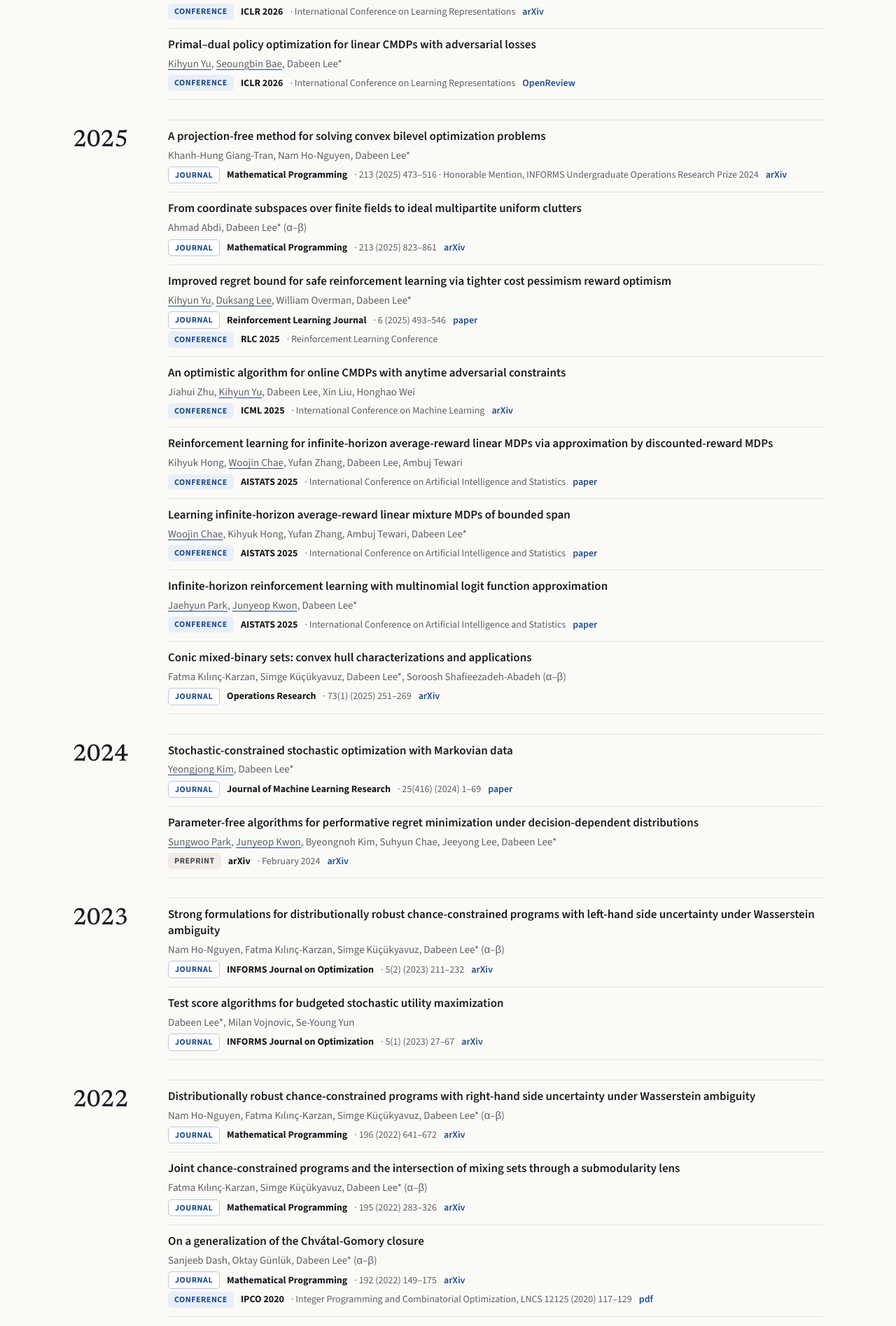
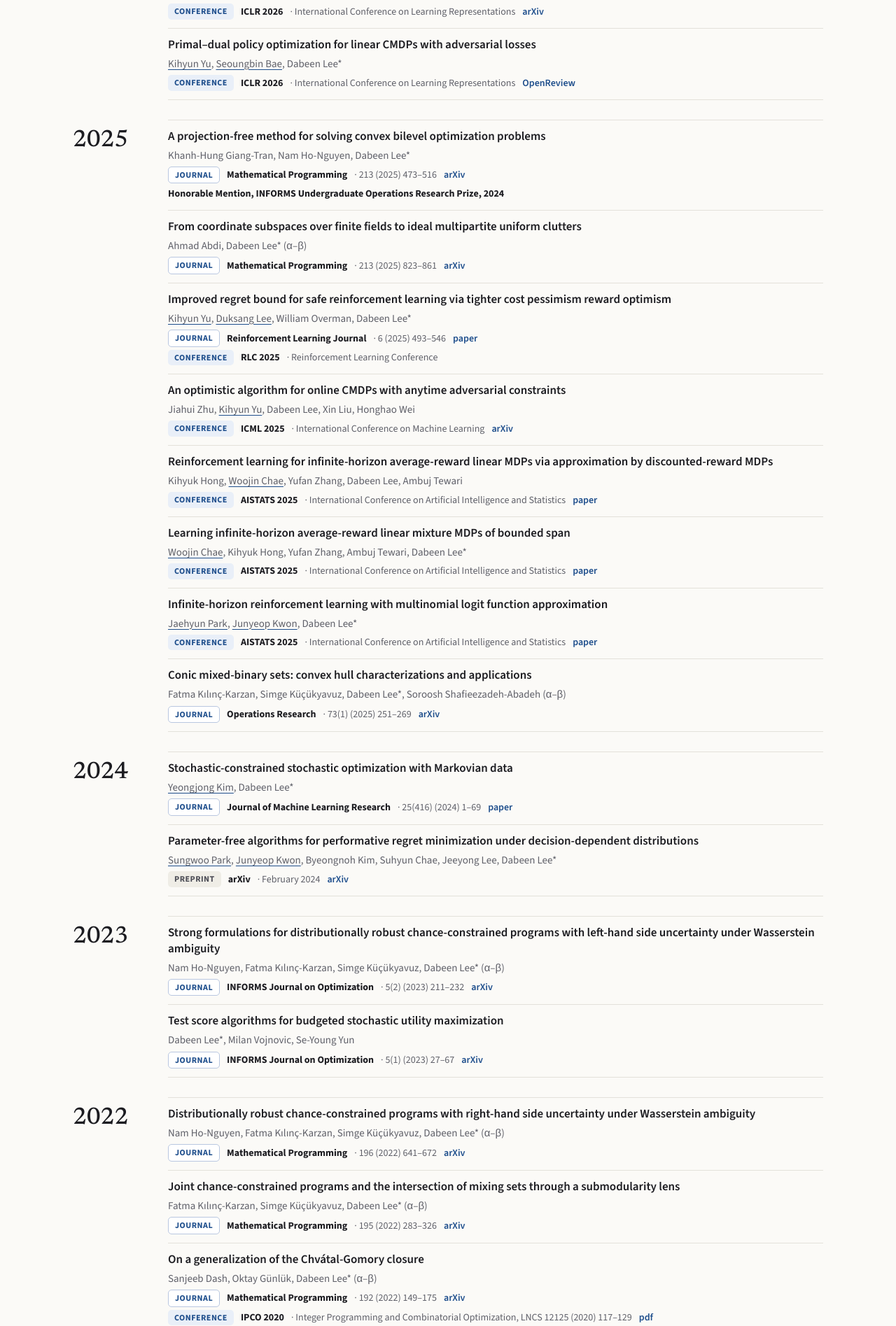
Before and after one commit to dabeenl/dabeenl.github.io, a Jekyll site: the page built from publications.html, in a window 1280 px wide. Shown: the part 1185-3080 px from the top of the page at 70% size. Built offline with Jekyll 4.4.1, drawn with Linux system fonts in a browser that asks for light colours; some of the changed text lies outside the part shown.

Commit message:
Awards: bold award lines under papers and the thesis, plus an Honors and awards section at the bottom of Publications
Co-Authored-By: Claude Fable 5.1 <noreply@anthropic.com>

```diff
--- a/_includes/publication.html
+++ b/_includes/publication.html
@@ -19,4 +19,5 @@
     {% for l in c.links %}<a class="pub-link" href="{% if l.url contains '://' %}{{ l.url }}{% else %}{{ l.url | relative_url }}{% endif %}">{{ l.label | escape }}</a>{% endfor %}
   </p>
   {% endif %}
+  {% if pub.award and pub.award != "" %}<p class="pub-award"><strong>{{ pub.award | escape }}</strong></p>{% endif %}
 </article>
--- a/assets/css/style.css
+++ b/assets/css/style.css
@@ -159,6 +159,7 @@ p { margin: 0 0 1em; }
 a.pub-title:hover { color: var(--accent); }
 .pub-authors { font-size: 15px; color: var(--muted); margin: 0; }
 .member { text-decoration: underline; text-decoration-color: var(--accent); text-underline-offset: 3px; }
+.pub-award { margin: 0; font-size: 14px; }
 .pub-meta { display: flex; flex-wrap: wrap; align-items: center; gap: 4px 10px; font-size: 14px; margin: 0; }
 .pub-venue { font-weight: 700; }
 .pub-link { font-weight: 600; text-decoration: none; }
--- a/publications.html
+++ b/publications.html
@@ -42,9 +42,27 @@ description: "Papers and preprints by Dabeen Lee on optimization, online learnin
       <a class="pub-title" href="{{ '/thesis.pdf' | relative_url }}">Cutting Planes and Integrality of Polyhedra: Structure and Complexity</a>
       <p class="pub-authors">Dabeen Lee</p>
       <p class="pub-meta"><span class="muted">Tepper School of Business, Carnegie Mellon University, 2019</span> <a class="pub-link" href="{{ '/thesis.pdf' | relative_url }}">pdf</a> <a class="pub-link" href="{{ '/defense.pdf' | relative_url }}">slides</a></p>
+      <p class="pub-award"><strong>Gerald L. Thompson Doctoral Dissertation Award, Tepper School of Business, 2019</strong></p>
     </article>
   </div>
 </section>
+
+{% if site.data.awards %}
+<section class="section">
+  <h2>Honors and awards</h2>
+  <div class="rows">
+  {% for a in site.data.awards %}
+    <article class="row">
+      <span class="row-period">{{ a.year }}</span>
+      <div class="row-text">
+        <span class="row-title"><strong>{{ a.name | escape }}</strong></span>
+        {% if a.org and a.org != "" %}<span class="muted">{{ a.org | escape }}</span>{% endif %}
+      </div>
+    </article>
+  {% endfor %}
+  </div>
+</section>
+{% endif %}
 
 <script>
 (function () {
```
Also changed, not shown: _data/awards.yml (added, +22 -0 lines), _data/publications.yml (+5 -2 lines), README.md.
